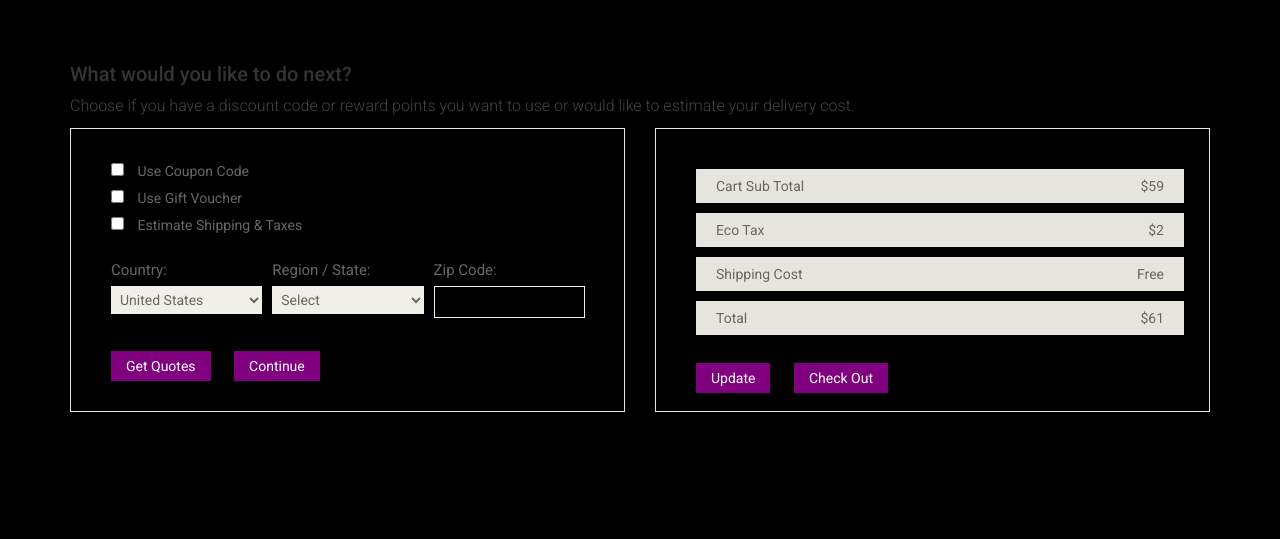
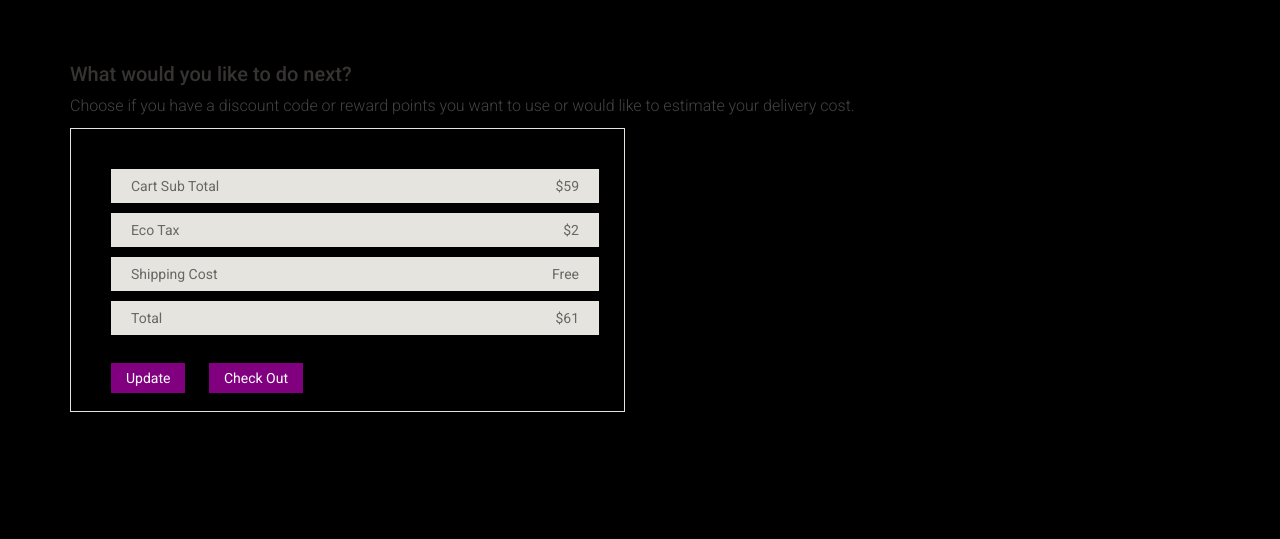
Before and after one commit to danielecracco/ecommerce, a plain HTML site: page cart.html in a window 1280 px wide. Shown: the part 840-1379 px from the top of the page. Drawn offline with Linux system fonts and the light colour scheme.

Commit message:
Modifica Carrello

```diff
--- a/cart.html
+++ b/cart.html
@@ -238,60 +238,6 @@
 			</div>
 			<div class="row">
 				<div class="col-sm-6">
-					<div class="chose_area">
-						<ul class="user_option">
-							<li>
-								<input type="checkbox">
-								<label>Use Coupon Code</label>
-							</li>
-							<li>
-								<input type="checkbox">
-								<label>Use Gift Voucher</label>
-							</li>
-							<li>
-								<input type="checkbox">
-								<label>Estimate Shipping & Taxes</label>
-							</li>
-						</ul>
-						<ul class="user_info">
-							<li class="single_field">
-								<label>Country:</label>
-								<select>
-									<option>United States</option>
-									<option>Bangladesh</option>
-									<option>UK</option>
-									<option>India</option>
-									<option>Pakistan</option>
-									<option>Ucrane</option>
-									<option>Canada</option>
-									<option>Dubai</option>
-								</select>
-
-							</li>
-							<li class="single_field">
-								<label>Region / State:</label>
-								<select>
-									<option>Select</option>
-									<option>Dhaka</option>
-									<option>London</option>
-									<option>Dillih</option>
-									<option>Lahore</option>
-									<option>Alaska</option>
-									<option>Canada</option>
-									<option>Dubai</option>
-								</select>
-
-							</li>
-							<li class="single_field zip-field">
-								<label>Zip Code:</label>
-								<input type="text">
-							</li>
-						</ul>
-						<a class="btn btn-default update" href="">Get Quotes</a>
-						<a class="btn btn-default check_out" href="">Continue</a>
-					</div>
-				</div>
-				<div class="col-sm-6">
 					<div class="total_area">
 						<ul>
 							<li>Cart Sub Total <span>$59</span></li>
```
Also changed, not shown: 1 other file.
